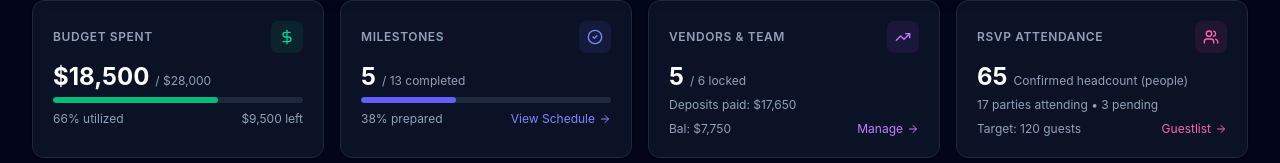
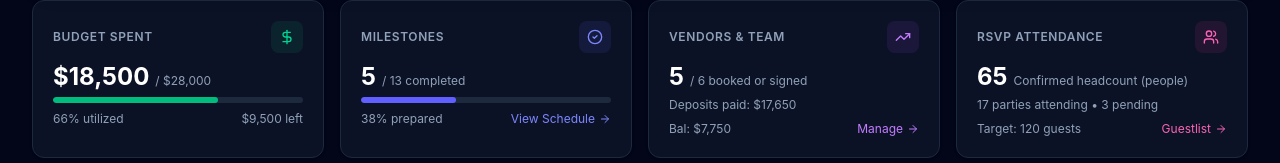
Before and after one commit to ankitgupta5579/Planora, a React (Vite) app: page / in a window 1280 px wide. Shown: the part 362-525 px from the top of the page. Built offline with nearby package versions, Linux system fonts and the light colour scheme; a web font is replaced by a local one.

Commit message:
fix(ui): align overview vendor metric wording with vendors tab to booked or signed

```diff
--- a/src/components/EventOverviewTab.tsx
+++ b/src/components/EventOverviewTab.tsx
@@ -222,7 +222,7 @@ export const EventOverviewTab: React.FC<EventOverviewTabProps> = ({
           <div className="text-2xl font-bold text-white mb-1">
             {vendorFinancials.bookedCount}
             <span className="text-xs font-normal text-slate-400 ml-1.5">
-              / {vendorFinancials.totalCount} locked
+              / {vendorFinancials.totalCount} booked or signed
             </span>
           </div>
           <p className="text-xs text-slate-400 mb-2">
```
Also changed, not shown: 1 other file (tests, documents, lock files or other folders).
